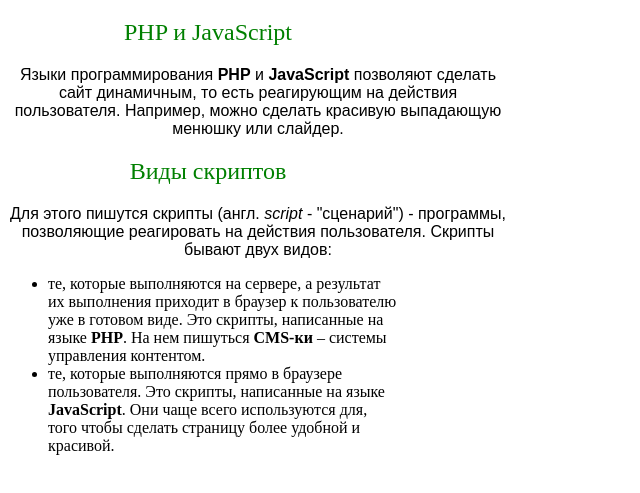
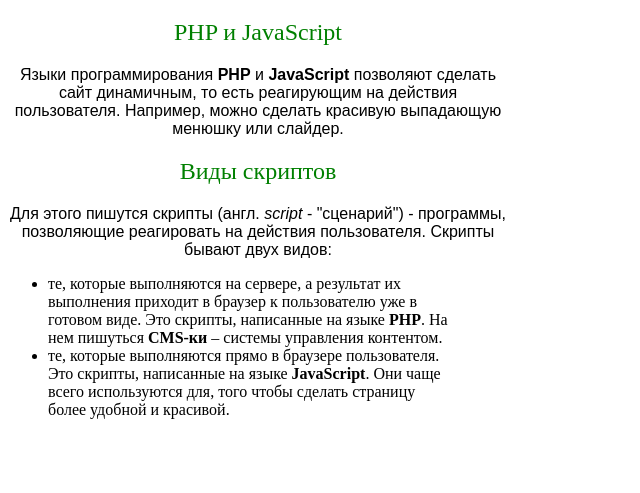
Before and after one commit to olehivoniuk/Programmimg---Plan-of-learning, a plain HTML site: page lesson1.html in a window 1280 px wide. Shown: the part 61-554 px from the top of the page, without its empty margins (0-640 px from the left). Drawn offline with Linux system fonts and the light colour scheme.

Commit message:
width has been changed

```diff
--- a/styles1.css
+++ b/styles1.css
@@ -5,7 +5,7 @@ width: 400px;}
 
 h2{
     color: green;
-width: 400px;
+width: 500px;
 text-align: center;
 font-weight: normal;}
 
@@ -16,5 +16,5 @@ font: 12/16px ;
 font-family: Arial;
 }
 li{
-    width: 350px;
+    width: 400px;
 }
```
